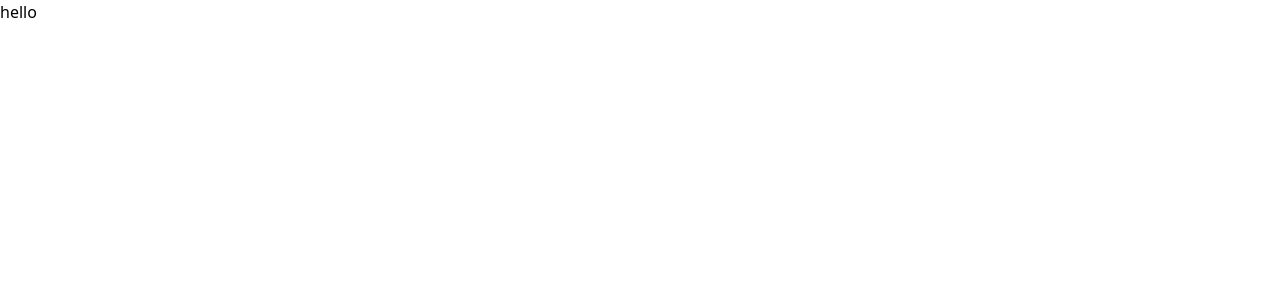
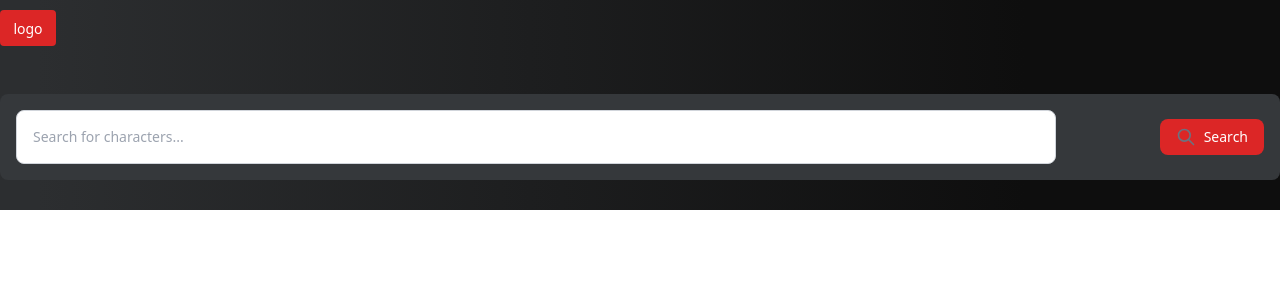
Before and after one commit to Sabamoradi/Marvel, a Nuxt app: page / in a window 1280 px wide. Shown: the top 300 px of the page. Built offline with nearby package versions, Linux system fonts and the light colour scheme.

Commit message:
add header for home page

```diff
--- a/assets/main.css
+++ b/assets/main.css
@@ -1,3 +1,9 @@
 @tailwind base;
 @tailwind components;
 @tailwind utilities;
+
+@media (max-width: 767px) {
+}
+
+@media (max-width: 960px) {
+}
--- /dev/null
+++ b/components/Header/index.vue
@@ -0,0 +1,79 @@
+<template>
+  <div class="header_container">
+    <div class="container mx-auto">
+      <div class="logo"><p>logo</p></div>
+      <form>
+        <div class="flex items-center justify-between input_wrapper mt-12 mb-5 relative">
+          <input
+            type="search"
+            id="default-search"
+            class="p-4 w-10/12 text-sm text-gray-900 bg-dark-50 rounded-lg border border-gray-300 dark:border-gray-600 dark:placeholder-gray-400 dark:text-white dark:focus:ring-blue-500 dark:focus:border-blue-500"
+            placeholder="Search for characters..."
+            required
+          />
+          <button
+            type="submit"
+            class="text-white w-1/12 flex items-center justify-between btn-bg focus:ring-4 focus:outline-none font-medium rounded-lg text-sm px-4 py-2 dark:bg-blue-600 dark:hover:bg-blue-700 dark:focus:ring-blue-800"
+          >
+
+            <div
+              class="flex inset-y-0 left-0 items-center pointer-events-none"
+            >
+              <svg
+                class="w-5 h-5 text-gray-500 dark:text-gray-400"
+                fill="none"
+                stroke="currentColor"
+                viewBox="0 0 24 24"
+                xmlns="http://www.w3.org/2000/svg"
+              >
+                <path
+                  stroke-linecap="round"
+                  stroke-linejoin="round"
+                  stroke-width="2"
+                  d="M21 21l-6-6m2-5a7 7 0 11-14 0 7 7 0 0114 0z"
+                ></path>
+              </svg>
+            </div>
+            <p>Search</p>
+          </button>
+        </div>
+      </form>
+    </div>
+  </div>
+</template>
+
+<script lang="ts">
+import Vue from "vue";
+
+export default Vue.extend({
+  name: "Header",
+});
+</script>
+
+<style lang="css" scoped>
+.header_container {
+  padding: 10px 0;
+  background: linear-gradient(90deg, #2c2e30 3%, #0e0e0e 80%);
+}
+.logo {
+  background-color: #dc2626;
+  width: 56px;
+  height: 36px;
+  color: #fff;
+  display: flex;
+  align-items: center;
+  justify-content: center;
+  border-radius: 4px;
+}
+.logo p {
+  font-size: 14px;
+}
+.btn-bg{
+    background-color: #DC2626;
+}
+.input_wrapper{
+    background-color: #35383b;
+    border-radius: 8px;
+    padding: 16px;
+}
+</style>
--- a/container/Home/index.vue
+++ b/container/Home/index.vue
@@ -1,13 +1,16 @@
 <template>
- <p>
-    hello
- </p>
+  <div class="layout">
+    <Header />
+
+  </div>
 </template>
 
 <script lang="ts">
-import Vue from 'vue'
+import Vue from "vue";
 
 export default Vue.extend({
-  name: 'Home'
-})
+  name: "Home",
+});
 </script>
+<style lang="css" scoped>
+</style>
```
Also changed, not shown: assets/scss/variables.scss (added).
